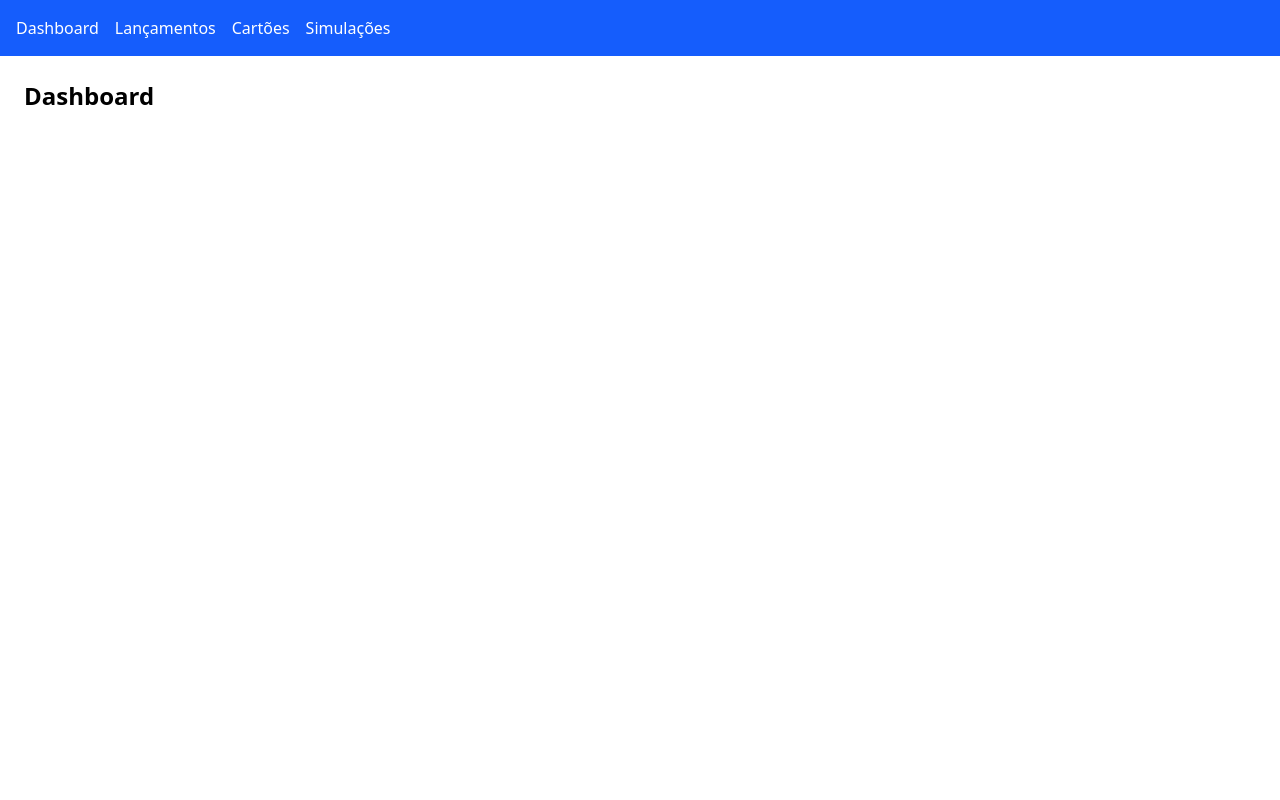
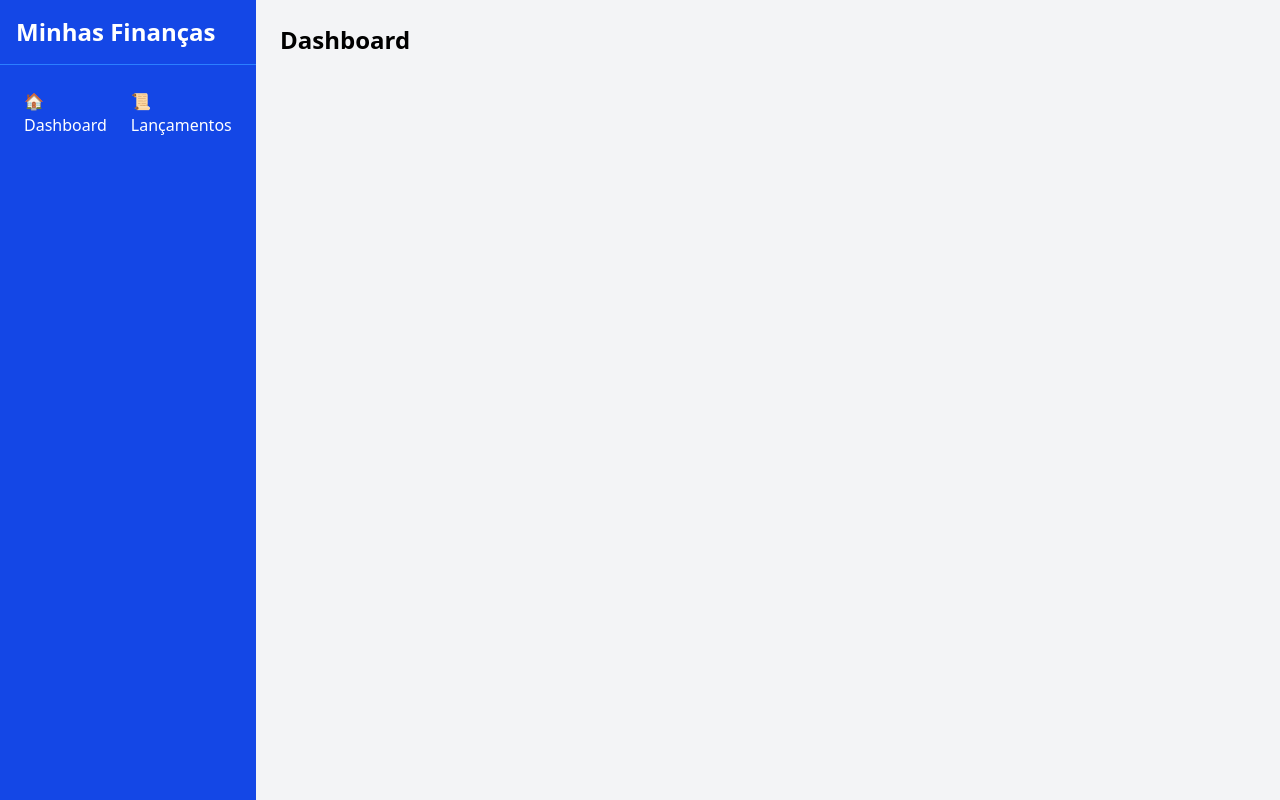
Before and after one commit to SamuelSmith16/sistema-financeiro, a React (Vite) app in the folder frontend/: page / in a window 1280 px wide. Built offline with nearby package versions, Linux system fonts and the light colour scheme.

Commit message:
feat: refactor App component to use MainLayout for routing

```diff
--- a/frontend/src/App.jsx
+++ b/frontend/src/App.jsx
@@ -1,5 +1,5 @@
 import { BrowserRouter as Router, Routes, Route } from "react-router-dom";
-import Navbar from "./components/Navbar";
+import MainLayout from "./layout/MainLayout";
 import Dashboard from "./pages/Dashboard";
 import Lancamentos from "./pages/Lancamentos";
 import Cartoes from "./pages/Cartoes";
@@ -8,15 +8,14 @@ import Simulacoes from "./pages/Simulacoes";
 export default function App() {
   return (
     <Router>
-      <Navbar />
-      <div className="p-6">
-        <Routes>
-          <Route path="/" element={<Dashboard />} />
-          <Route path="/lancamentos" element={<Lancamentos />} />
-          <Route path="/cartoes" element={<Cartoes />} />
-          <Route path="/simulacoes" element={<Simulacoes />} />
-        </Routes>
-      </div>
+      <Routes>
+        <Route path="/" element={<MainLayout />}>
+        <Route index element={<Dashboard />} />
+        <Route path="lancamentos" element={<Lancamentos />} />
+        <Route path="cartoes" element={<Cartoes />} />
+        <Route path="simulacoes" element={<Simulacoes />} />
+        </Route>
+      </Routes>
     </Router>
   );
 }
```
